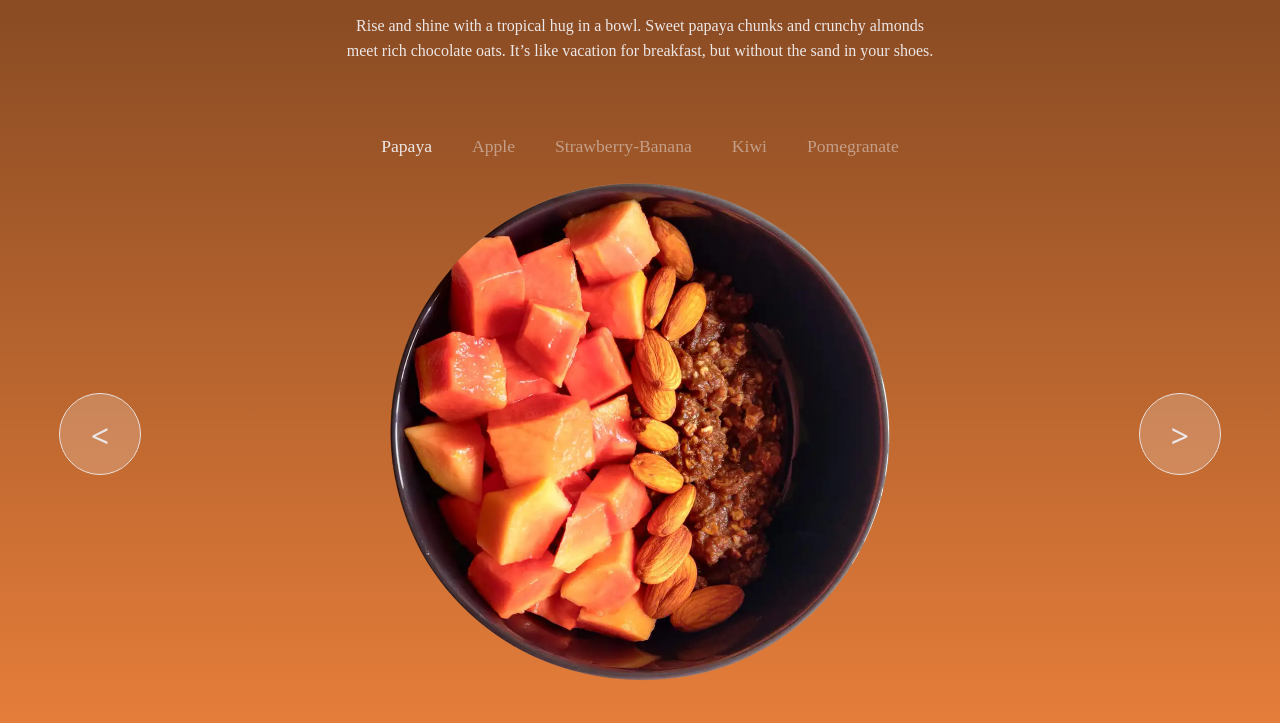
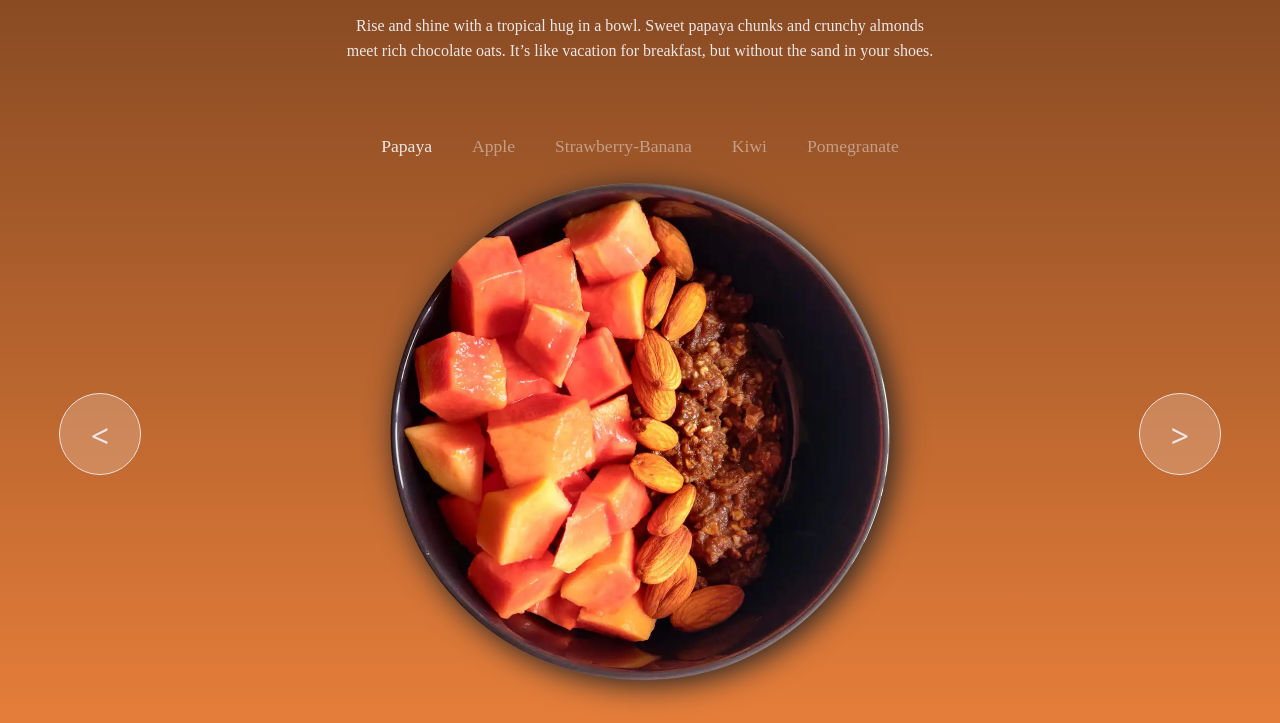
Before and after one commit to kalpitf1/recipes, a website built with Vite: page index.html in a window 1280 px wide. Shown: the part 77-800 px from the top of the page. Built offline with nearby package versions, Linux system fonts and the light colour scheme; a web font is replaced by a local one.

Commit message:
feat: add drop shadow to bowl image

```diff
--- a/style.css
+++ b/style.css
@@ -56,6 +56,8 @@ body {
     border-radius: 50%;
     object-fit: cover;
     max-height: 500px;
+    -webkit-filter: drop-shadow(5px 5px 10px #222);
+    filter: drop-shadow(5px 5px 15px #222);
 }
 
 .flavor-selector {
```
